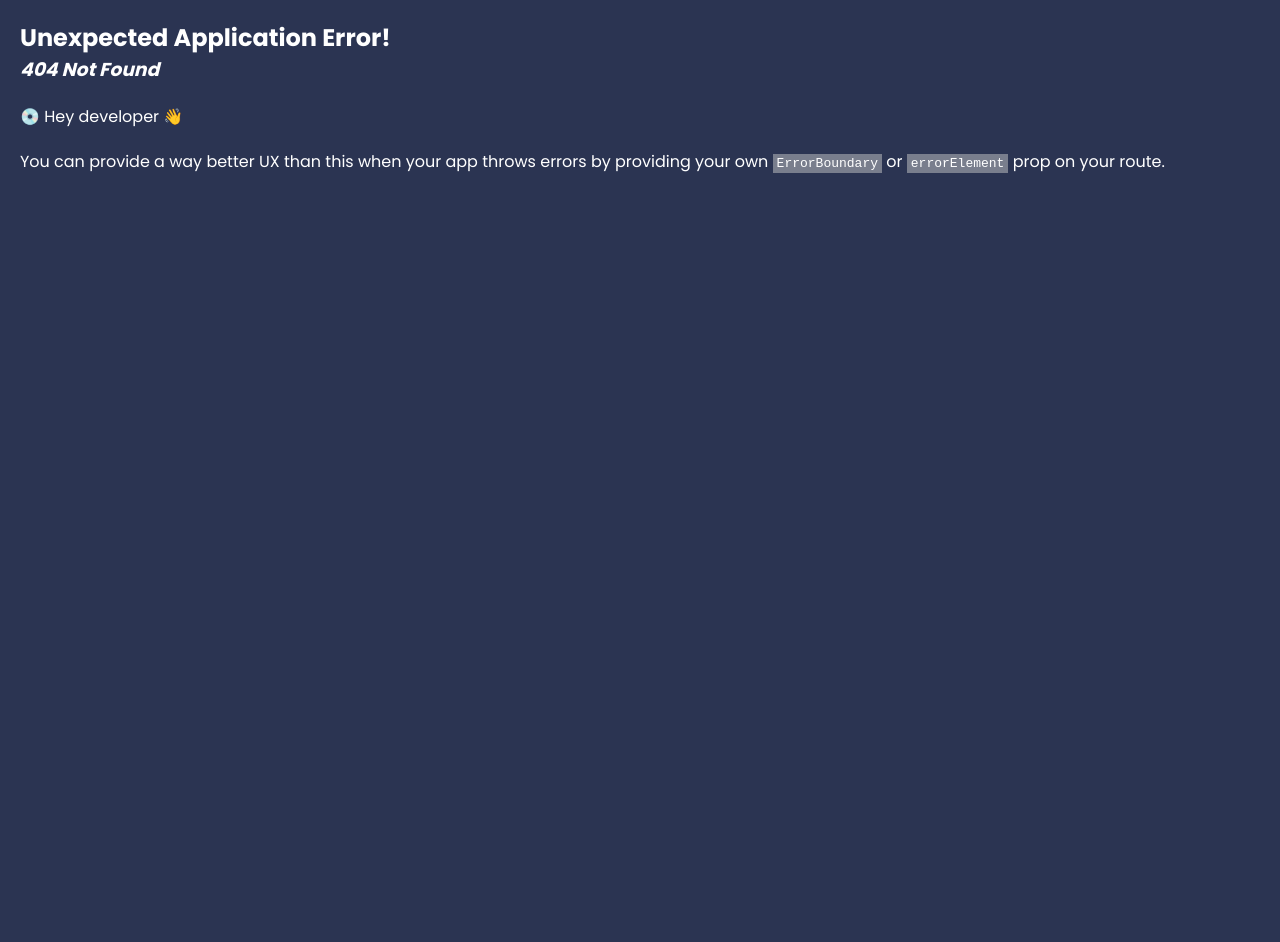
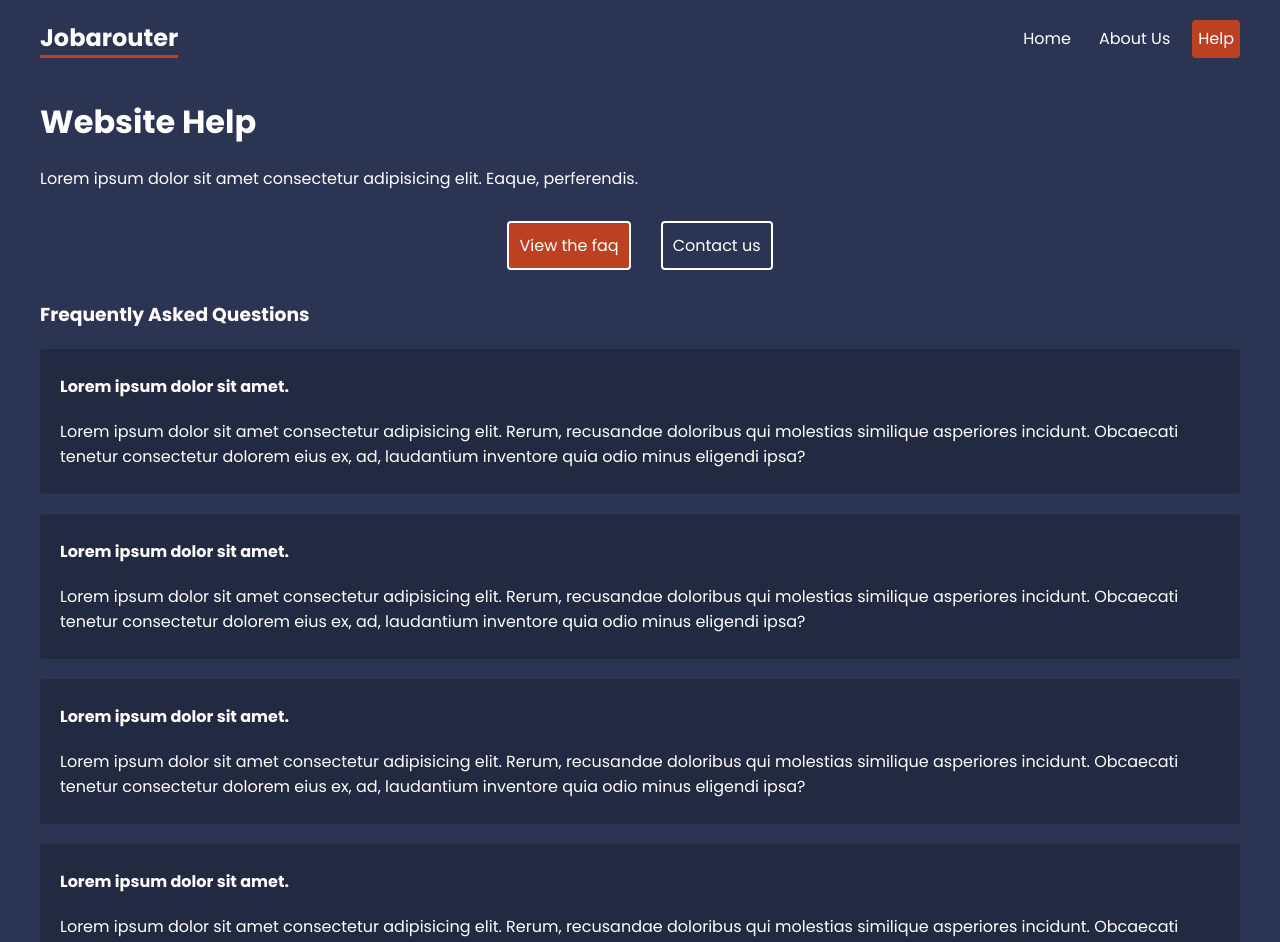
Before and after one commit to SEC-MASUM/jobarouter, a React (Create React App) app: page /help/faq in a window 1280 px wide. Before the commit this address had no page. Shown: the top 942 px of the page. Before the commit the page ends 800 px from the top, so only its background shows below. Built offline with nearby package versions, Linux system fonts and the light colour scheme.

Commit message:
nested route and Not Found Page add

```diff
--- a/src/App.js
+++ b/src/App.js
@@ -4,17 +4,26 @@
   Route,
   RouterProvider,
 } from "react-router-dom";
+import HelpLayput from "./layouts/HelpLayput";
 // layouts
 import RootLayout from "./layouts/RootLayout";
 // pages
 import About from "./pages/About";
+import Contact from "./pages/help/Contact";
+import Faq from "./pages/help/Faq";
 import Home from "./pages/Home";
+import NotFound from "./pages/NotFound";
 
 const router = createBrowserRouter(
   createRoutesFromElements(
     <Route path="/" element={<RootLayout />}>
       <Route index element={<Home />} />
       <Route path="about" element={<About />} />
+      <Route path="help" element={<HelpLayput />}>
+        <Route path="faq" element={<Faq />} />
+        <Route path="contact" element={<Contact />} />
+      </Route>
+      <Route path="*" element={<NotFound />} />
     </Route>
   )
 );
--- a/src/index.css
+++ b/src/index.css
@@ -56,8 +56,56 @@
 }
 
 /* help layout */
+.help-layout nav {
+  display: flex;
+  justify-content: center;
+  gap: 30px;
+  margin: 30px 0;
+}
+
+.help-layout nav a {
+  padding: 10px;
+  border: 2px solid white;
+  border-radius: 4px;
+  text-decoration: none;
+}
+
+.help-layout nav a:hover {
+  border-color: var(--primary);
+}
+
+.help-layout nav a.active {
+  background: var(--primary);
+}
 
 /* faq */
+.faq .question {
+  background: rgba(0, 0, 0, 0.2);
+  padding: 5px 20px;
+  border-radius: 4px;
+  margin: 20px 0;
+}
+/* contact form */
+form {
+  margin-top: 30px;
+}
+form input,
+form label span,
+form textarea {
+  display: block;
+}
+form input,
+form textarea {
+  margin-bottom: 30px;
+  padding: 8px;
+  border-radius: 4px;
+  border: 0;
+  width: 300px;
+  color: var(--secondary);
+}
+form label span {
+  margin-bottom: 10px;
+}
 
 /* careers list */
 
--- /dev/null
+++ b/src/layouts/HelpLayput.js
@@ -0,0 +1,22 @@
+import { NavLink, Outlet } from "react-router-dom";
+
+const HelpLayput = () => {
+  return (
+    <div className="help-layout">
+      <h1>Website Help</h1>
+      <p>
+        Lorem ipsum dolor sit amet consectetur adipisicing elit. Eaque,
+        perferendis.
+      </p>
+
+      <nav>
+        <NavLink to="faq">View the faq</NavLink>
+        <NavLink to="contact">Contact us</NavLink>
+      </nav>
+
+      <Outlet />
+    </div>
+  );
+};
+
+export default HelpLayput;
--- a/src/layouts/RootLayout.js
+++ b/src/layouts/RootLayout.js
@@ -1,4 +1,3 @@
-import React from "react";
 import { NavLink, Outlet } from "react-router-dom";
 
 const RootLayout = () => {
@@ -9,6 +8,7 @@
           <h1>Jobarouter</h1>
           <NavLink to="/">Home</NavLink>
           <NavLink to="/about">About Us</NavLink>
+          <NavLink to="/help">Help</NavLink>
         </nav>
       </header>
       <main>
--- /dev/null
+++ b/src/pages/NotFound.js
@@ -0,0 +1,22 @@
+import { Link } from "react-router-dom";
+
+const NotFound = () => {
+  return (
+    <div>
+      <h2>Page not found</h2>
+      <p>
+        Lorem ipsum dolor sit amet consectetur, adipisicing elit. Dolore earum
+        voluptate nihil accusamus, ipsum voluptatibus? Ut, soluta beatae. Eaque
+        quisquam minus non consequuntur pariatur repellendus adipisci ullam.
+        Aperiam repudiandae, exercitationem, ratione cupiditate error a iure
+        voluptate fugit nostrum itaque recusandae.
+      </p>
+
+      <p>
+        Go to the <Link to="/">Homepage</Link>.
+      </p>
+    </div>
+  );
+};
+
+export default NotFound;
--- /dev/null
+++ b/src/pages/help/Contact.js
@@ -0,0 +1,22 @@
+import React from "react";
+
+const Contact = () => {
+  return (
+    <div className="contact">
+      <h3>Contact Us</h3>
+      <form>
+        <label>
+          <span>Your email:</span>
+          <input type="email" name="email" required />
+        </label>
+        <label>
+          <span>Your message:</span>
+          <textarea name="message" required></textarea>
+        </label>
+        <button>Submit</button>
+      </form>
+    </div>
+  );
+};
+
+export default Contact;
--- /dev/null
+++ b/src/pages/help/Faq.js
@@ -0,0 +1,71 @@
+import React from 'react';
+
+const Faq = () => {
+  return (
+    <div className="faq">
+      <h3>Frequently Asked Questions</h3>
+
+      <div className="question">
+        <p>
+          <strong>Lorem ipsum dolor sit amet.</strong>
+        </p>
+        <p>
+          Lorem ipsum dolor sit amet consectetur adipisicing elit. Rerum,
+          recusandae doloribus qui molestias similique asperiores incidunt.
+          Obcaecati tenetur consectetur dolorem eius ex, ad, laudantium
+          inventore quia odio minus eligendi ipsa?
+        </p>
+      </div>
+
+      <div className="question">
+        <p>
+          <strong>Lorem ipsum dolor sit amet.</strong>
+        </p>
+        <p>
+          Lorem ipsum dolor sit amet consectetur adipisicing elit. Rerum,
+          recusandae doloribus qui molestias similique asperiores incidunt.
+          Obcaecati tenetur consectetur dolorem eius ex, ad, laudantium
+          inventore quia odio minus eligendi ipsa?
+        </p>
+      </div>
+
+      <div className="question">
+        <p>
+          <strong>Lorem ipsum dolor sit amet.</strong>
+        </p>
+        <p>
+          Lorem ipsum dolor sit amet consectetur adipisicing elit. Rerum,
+          recusandae doloribus qui molestias similique asperiores incidunt.
+          Obcaecati tenetur consectetur dolorem eius ex, ad, laudantium
+          inventore quia odio minus eligendi ipsa?
+        </p>
+      </div>
+
+      <div className="question">
+        <p>
+          <strong>Lorem ipsum dolor sit amet.</strong>
+        </p>
+        <p>
+          Lorem ipsum dolor sit amet consectetur adipisicing elit. Rerum,
+          recusandae doloribus qui molestias similique asperiores incidunt.
+          Obcaecati tenetur consectetur dolorem eius ex, ad, laudantium
+          inventore quia odio minus eligendi ipsa?
+        </p>
+      </div>
+
+      <div className="question">
+        <p>
+          <strong>Lorem ipsum dolor sit amet.</strong>
+        </p>
+        <p>
+          Lorem ipsum dolor sit amet consectetur adipisicing elit. Rerum,
+          recusandae doloribus qui molestias similique asperiores incidunt.
+          Obcaecati tenetur consectetur dolorem eius ex, ad, laudantium
+          inventore quia odio minus eligendi ipsa?
+        </p>
+      </div>
+    </div>
+  );
+};
+
+export default Faq;
```
